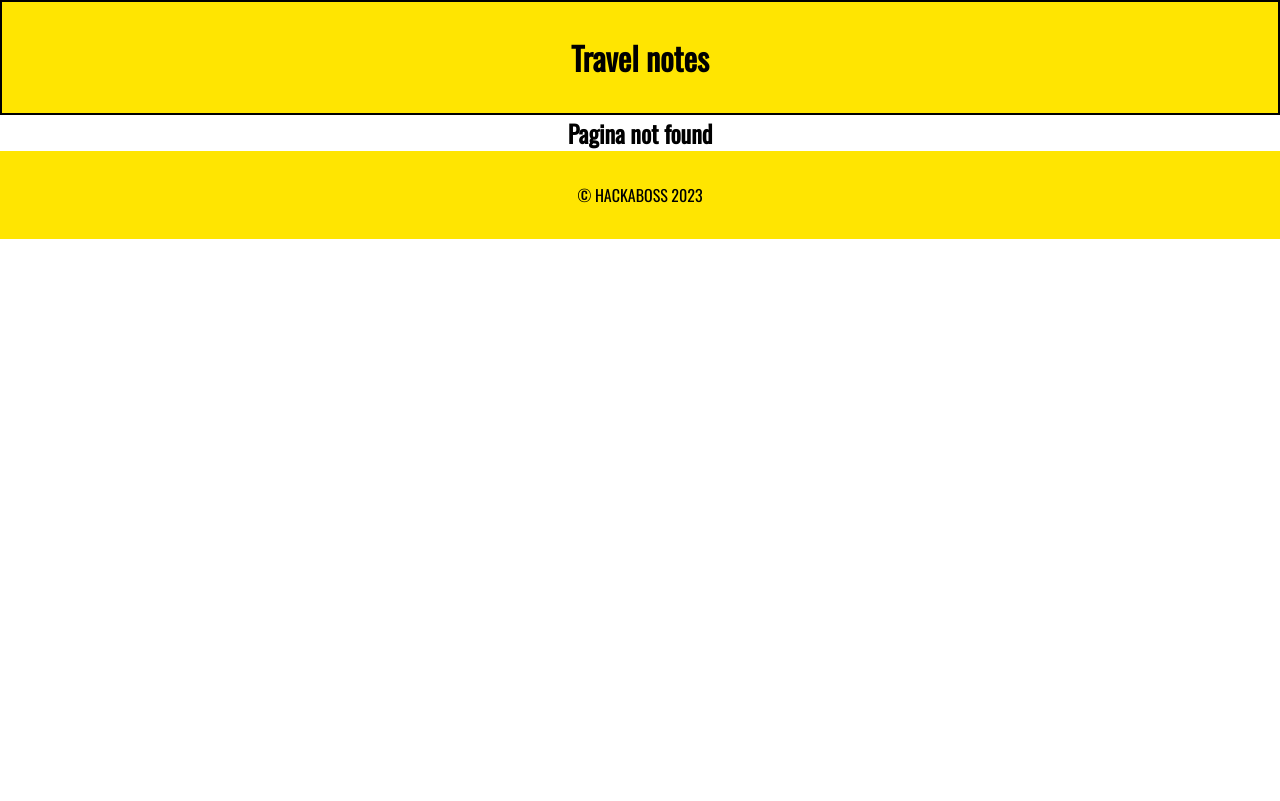
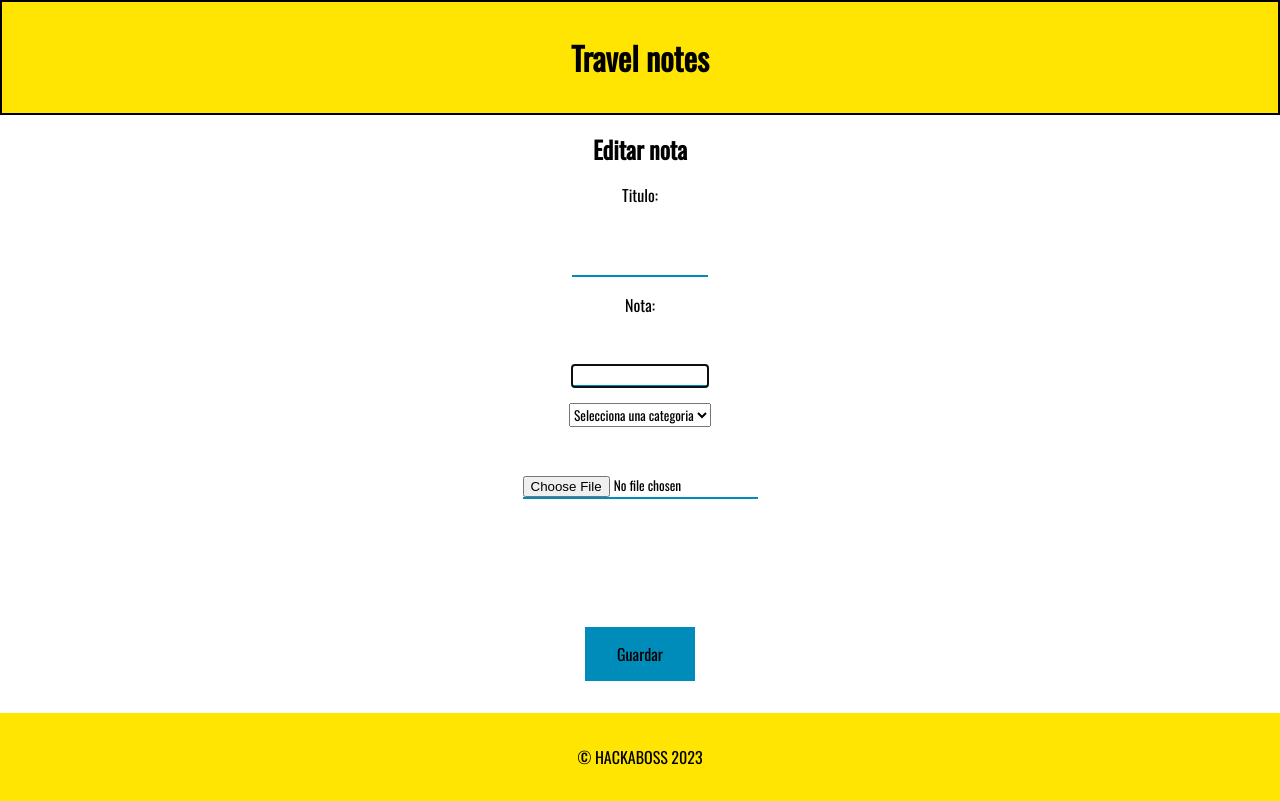
Before and after one commit to Jeansktt/proyecto3, a React (Vite) app: page /notes/1/edit in a window 1280 px wide. Before the commit this address had no page. Built offline with nearby package versions, Linux system fonts and the light colour scheme.

Commit message:
Edit note funcionando
edit note funcionando y perqueños errrores solucionados

```diff
--- a/src/App.jsx
+++ b/src/App.jsx
@@ -20,7 +20,7 @@ function App() {
                 <Route path='/' element={<HomePage />} />
                 <Route path='/notes' element={<NoteSearchPage />} />
                 <Route path='/message' element={<NoteCreatePage />} />
-        <Route path='/edit' element={<EditNotePage />} />
+                <Route path='/notes/:noteId/edit' element={<EditNotePage />} />
                 {/* <Route exact path="/edit" component={<EditNotePage/>} /> */}
                 <Route path='*' element={<NotFoundPage />} />
             </Routes>
--- a/src/components/Note/Note.jsx
+++ b/src/components/Note/Note.jsx
@@ -1,7 +1,6 @@
 import PropTypes from 'prop-types';
 import { NavLink } from 'react-router-dom';
 const Note = ({ note }) => {
-  console.log(note);
     return (
         <li className='note'>
             <header>
@@ -28,7 +27,7 @@ const Note = ({ note }) => {
                 )}
             </div>
             <div className='foot-note'>
-        <NavLink to={`/edit/${note.id}`}>Editar</NavLink>
+                <NavLink to={`/notes/${note.id}/edit`}>Editar</NavLink>
             </div>
         </li>
     );
--- /dev/null
+++ b/src/hooks/useNoteById.js
@@ -0,0 +1,47 @@
+import { useEffect, useState } from 'react';
+import useAuth from './useAuth';
+
+const useNoteById = (noteId) => {
+    const { token } = useAuth();
+
+    const [note, setNote] = useState(null);
+    const [errorMsg, seterrorMessage] = useState('');
+    const [loading, setLoading] = useState(false);
+
+    useEffect(() => {
+        const fetchNote = async () => {
+            try {
+                setLoading(true);
+
+                const res = await fetch(
+                    `http://localhost:8000/notes/${noteId}`,
+
+                    {
+                        headers: {
+                            Authorization: token,
+                        },
+                    }
+                );
+
+                const body = await res.json();
+
+                if (!res.ok) {
+                    throw new Error(body.message);
+                }
+
+                setNote(body.data.note);
+            } catch (err) {
+                seterrorMessage(err.message);
+            } finally {
+                setLoading(false);
+            }
+        };
+
+        // Obtenemos las notas solo si existe el token.
+        if (token) fetchNote();
+    }, [token, noteId]);
+
+    //funcion eliminar una nota
+    return { note, errorMsg, loading };
+};
+export default useNoteById;
--- a/src/pages/EditNotePage/EditNotePage.jsx
+++ b/src/pages/EditNotePage/EditNotePage.jsx
@@ -1,9 +1,18 @@
 import React, { useState, useEffect } from 'react';
-import { useNavigate } from 'react-router-dom';
+import { useNavigate, useParams } from 'react-router-dom';
 import PropTypes from 'prop-types';
+import ErrorMessage from '../../components/ErrorMessage/ErrorMessage';
+import editNoteService from '../../services/editNoteService';
+import useAuth from '../../hooks/useAuth';
+import useNoteById from '../../hooks/useNoteById';
 
-const NoteCreateForm = ({ token, noteToEdit }) => {
+const NoteCreateForm = () => {
+    // Obtenemos el id de la nota que queremos editar.
+    const { noteId } = useParams();
+    const { token } = useAuth();
     const navigate = useNavigate();
+    // Necesitamos crear un hook que permita obtener una nota por id (no vale useNotes).
+    const { note } = useNoteById(noteId);
 
     const [title, setTitle] = useState('');
     const [text, setText] = useState('');
@@ -13,33 +22,29 @@ const NoteCreateForm = ({ token, noteToEdit }) => {
     const [loading, setLoading] = useState(false);
 
     useEffect(() => {
-    // Si noteToEdit tiene valores, establece los estados con los valores de la nota a editar
-    if (noteToEdit) {
-      setTitle(noteToEdit.title);
-      setText(noteToEdit.text);
-      setCategoryId(noteToEdit.categoryId);
+        // Si existe la nota establecemos sus valores.
+        if (note) {
+            setTitle(note.title);
+            setText(note.text);
+            setCategoryId(note.categoryId);
         }
-  }, [noteToEdit]);
+    }, [note]);
 
     const handleSubmit = async (e) => {
         try {
             e.preventDefault();
             setLoading(true);
 
-      if (noteToEdit) {
             await editNoteService(
-          noteToEdit.id,
+                note.id,
                 title,
                 text,
                 categoryId,
                 file,
                 token
             );
-      } else {
-        await createnoteService(title, text, categoryId, file, token);
-      }
 
-      navigate('/');
+            navigate('/notes');
         } catch (err) {
             setErrMsg(err.message);
         } finally {
@@ -49,8 +54,41 @@ const NoteCreateForm = ({ token, noteToEdit }) => {
 
     return (
         <form onSubmit={handleSubmit}>
-      <h2>{noteToEdit ? 'Editar' : 'Crear'} tu nota de viaje</h2>
-      {/* Resto del formulario */}
+            <h2>Editar nota</h2>
+            <label htmlFor='title'>Titulo:</label>
+            <input
+                type='text'
+                id='title'
+                required
+                value={title}
+                onChange={(e) => setTitle(e.target.value)}
+            />
+            <label htmlFor='text'>Nota:</label>
+            <input
+                type='text'
+                id='text'
+                value={text}
+                onChange={(e) => setText(e.target.value)}
+                autoFocus
+                required
+            />
+
+            <select
+                className='categoria'
+                name='category'
+                value={categoryId}
+                onChange={(e) => setCategoryId(e.target.value)}
+                required
+            >
+                <option value=''>Selecciona una categoria</option>
+                <option value='1'>Lista compra</option>
+                <option value='2'>pelis</option>
+            </select>
+
+            <input type='file' onChange={(e) => setFile(e.target.files[0])} />
+            <button disabled={loading}>Guardar</button>
+
+            {errMsg && <ErrorMessage msg={errMsg} />}
         </form>
     );
 };
--- /dev/null
+++ b/src/services/editNoteService.jsx
@@ -0,0 +1,32 @@
+const editNoteService = async (
+    noteId,
+    title,
+    text,
+    categoryId,
+    file,
+    token
+) => {
+    const formData = new FormData();
+
+    formData.append('title', title);
+    formData.append('text', text);
+    formData.append('categoryId', categoryId);
+
+    if (file) formData.append('image', file);
+
+    const res = await fetch(`http://localhost:8000/notes/${noteId}`, {
+        method: 'put',
+        headers: {
+            Authorization: token,
+        },
+        body: formData,
+    });
+
+    const body = await res.json();
+
+    if (!res.ok) {
+        throw new Error(body.message);
+    }
+};
+
+export default editNoteService;
```
Lines whose indentation alone changed are shown as unchanged.
